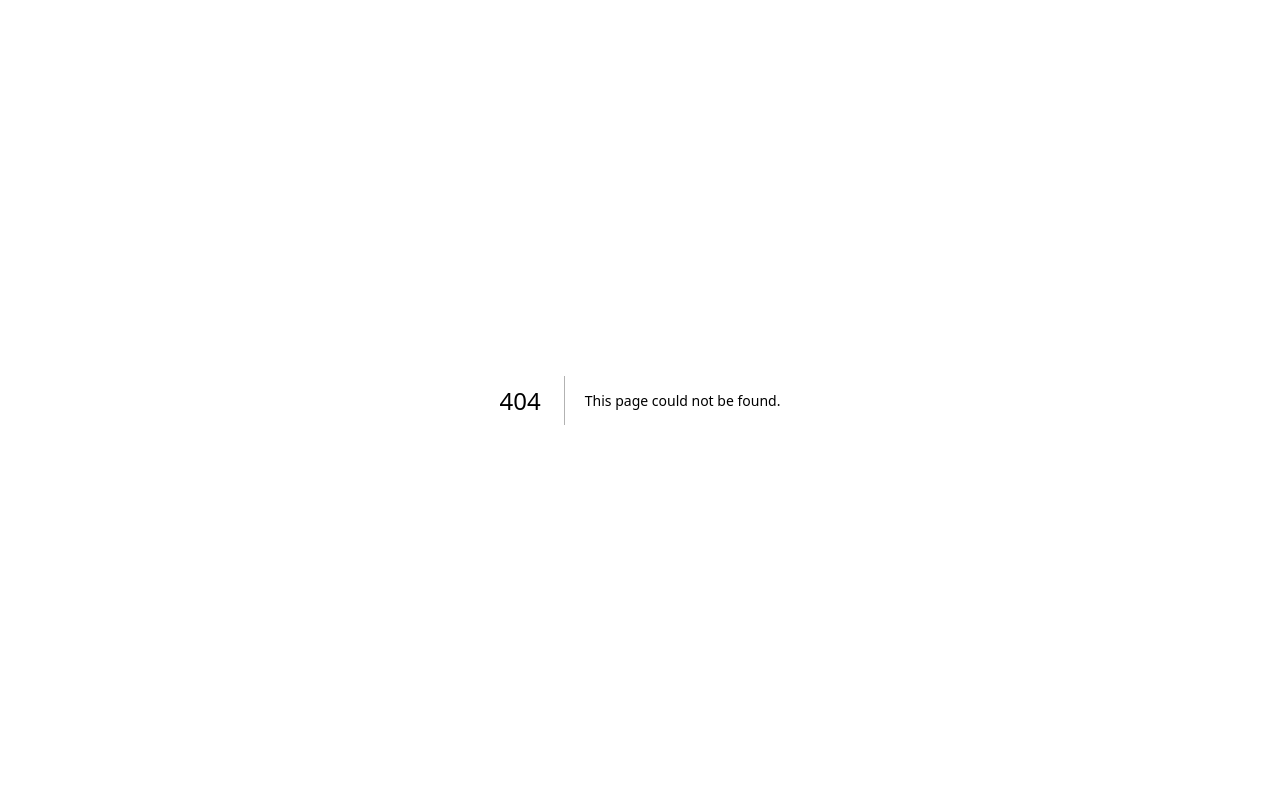
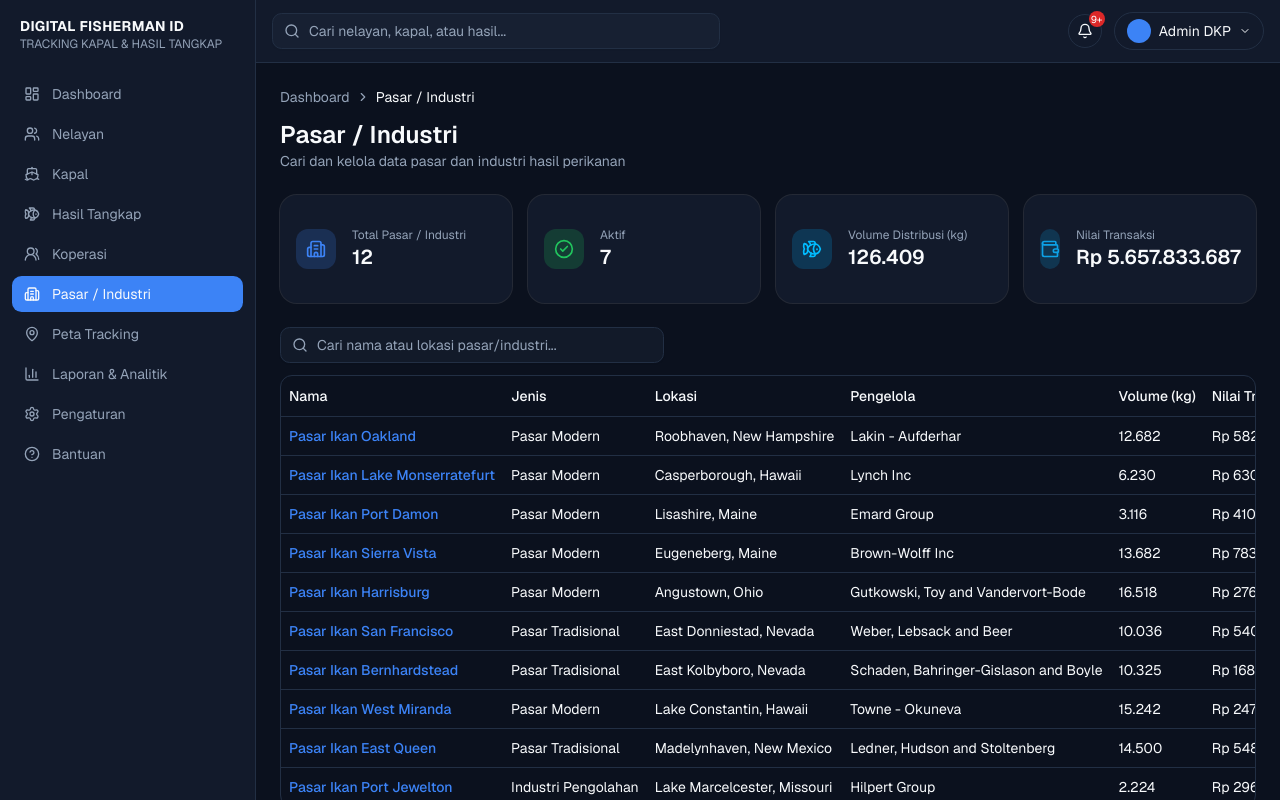
Before and after one commit to dafam25/KIPT, a Next.js app: page /pasar-industri in a window 1280 px wide. Before the commit this address had no page. Built offline with nearby package versions, Linux system fonts and the light colour scheme.

Commit message:
Add Pasar/Industri list page

```diff
--- /dev/null
+++ b/app/(dashboard)/pasar-industri/page.tsx
@@ -0,0 +1,62 @@
+'use client';
+
+import Link from 'next/link';
+import { Building2, CheckCircle2, Fish, Wallet } from 'lucide-react';
+import { useData } from '@/context/data-context';
+import { PageHeader } from '@/components/shared/page-header';
+import { DataTable, type DataTableColumn } from '@/components/shared/data-table';
+import { StatusBadge } from '@/components/shared/status-badge';
+import { KpiCard } from '@/components/dashboard/kpi-card';
+import type { PasarIndustri } from '@/lib/types';
+import { formatNumber, formatRupiah } from '@/lib/format';
+
+export default function PasarIndustriListPage() {
+  const { pasarIndustri } = useData();
+
+  const totalVolume = pasarIndustri.reduce((sum, p) => sum + p.volumeKg, 0);
+  const totalNilai = pasarIndustri.reduce((sum, p) => sum + p.nilaiTransaksi, 0);
+  const aktifCount = pasarIndustri.filter((p) => p.status === 'Aktif').length;
+
+  const columns: DataTableColumn<PasarIndustri>[] = [
+    {
+      header: 'Nama',
+      cell: (p) => (
+        <Link href={`/pasar-industri/${p.id}`} className="font-medium text-primary hover:underline">
+          {p.nama}
+        </Link>
+      ),
+    },
+    { header: 'Jenis', cell: (p) => p.jenis },
+    { header: 'Lokasi', cell: (p) => p.lokasi },
+    { header: 'Pengelola', cell: (p) => p.pengelola },
+    { header: 'Volume (kg)', cell: (p) => formatNumber(p.volumeKg) },
+    { header: 'Nilai Transaksi', cell: (p) => formatRupiah(p.nilaiTransaksi) },
+    {
+      header: 'Status',
+      cell: (p) => <StatusBadge label={p.status} tone={p.status === 'Aktif' ? 'success' : 'muted'} />,
+    },
+  ];
+
+  return (
+    <div className="space-y-6">
+      <PageHeader
+        crumbs={[{ label: 'Dashboard', href: '/dashboard' }, { label: 'Pasar / Industri' }]}
+        title="Pasar / Industri"
+        description="Cari dan kelola data pasar dan industri hasil perikanan"
+      />
+      <div className="grid grid-cols-1 gap-4 sm:grid-cols-2 lg:grid-cols-4">
+        <KpiCard icon={Building2} label="Total Pasar / Industri" value={formatNumber(pasarIndustri.length)} accent="blue" />
+        <KpiCard icon={CheckCircle2} label="Aktif" value={formatNumber(aktifCount)} accent="green" />
+        <KpiCard icon={Fish} label="Volume Distribusi (kg)" value={formatNumber(totalVolume)} accent="cyan" />
+        <KpiCard icon={Wallet} label="Nilai Transaksi" value={formatRupiah(totalNilai)} accent="purple" />
+      </div>
+      <DataTable
+        data={pasarIndustri}
+        columns={columns}
+        getRowKey={(p) => p.id}
+        searchPlaceholder="Cari nama atau lokasi pasar/industri..."
+        filterFn={(p, q) => p.nama.toLowerCase().includes(q) || p.lokasi.toLowerCase().includes(q)}
+      />
+    </div>
+  );
+}
```
